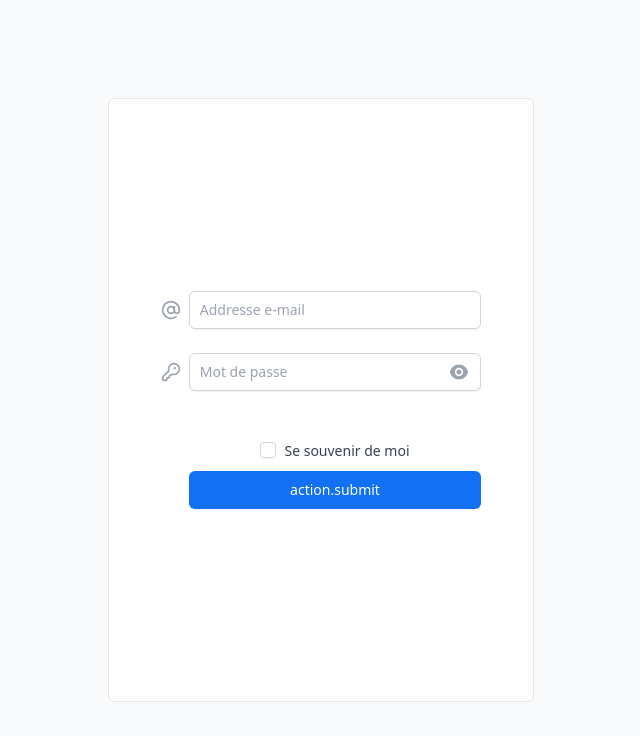
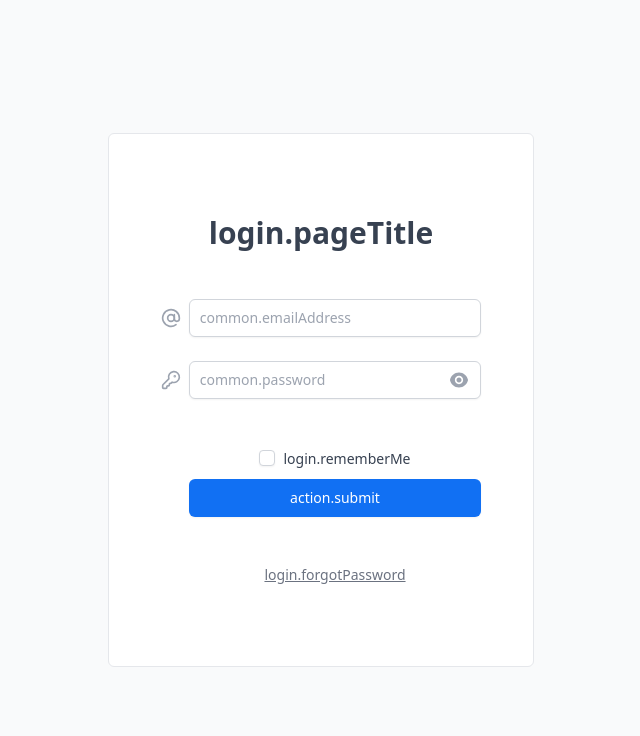
Before and after one commit to progillesmbissileu-sys/solar-sys-app, a Next.js app in the folder apps/admin/: page /login in a window 1280 px wide. Shown: the top 736 px of the page, without its empty margins (319-959 px from the left). Built offline with nearby package versions, Linux system fonts and the light colour scheme.

Commit message:
update(admin): login form

```diff
--- a/apps/admin/src/modules/auth/ui/LoginView.tsx
+++ b/apps/admin/src/modules/auth/ui/LoginView.tsx
@@ -11,7 +11,12 @@ import { AtSign, KeyRound } from "lucide-react"
 export default function LoginView() {
   return (
     <div className="h-screen w-screen content-center">
-      <div className="mx-auto rounded-md border bg-white p-3 py-48 xl:w-1/3">
+      <div className="mx-auto flex h-2/3 flex-col justify-center gap-y-12 rounded-md border bg-white p-3 xl:w-1/3">
+        <div className="flex items-center justify-center">
+          <h1 className="text-3xl font-bold text-gray-700 dark:text-gray-100">
+            login.pageTitle
+          </h1>
+        </div>
         <div className="mx-auto w-4/5">
           <FormWrapper
             schema={z.object({ email: z.email(), password: z.string() })}
@@ -26,7 +31,10 @@ export default function LoginView() {
                   />
                 </div>
                 <div className="w-full">
-                  <FormField.Email name="email" placeholder="Addresse e-mail" />
+                  <FormField.Email
+                    name="email"
+                    placeholder="common.emailAddress"
+                  />
                 </div>
               </div>
               <div
@@ -42,7 +50,7 @@ export default function LoginView() {
                 <div className="w-full">
                   <FormField.Password
                     name="password"
-                    placeholder="Mot de passe"
+                    placeholder="common.password"
                   />
                 </div>
               </div>
@@ -50,7 +58,7 @@ export default function LoginView() {
                 <div className="flex items-center gap-x-2">
                   <FormField.Checkbox name="remember" />
                   <span className="text-sm text-gray-700">
-                    Se souvenir de moi
+                    login.rememberMe
                   </span>
                 </div>
                 <FormComponent.SubmitButton
@@ -61,6 +69,13 @@ export default function LoginView() {
             </div>
           </FormWrapper>
         </div>
+        <div className="pl-7">
+          <p className="text-center text-sm text-gray-500 dark:text-gray-400">
+            <a href="#" className="underline">
+              login.forgotPassword
+            </a>
+          </p>
+        </div>
       </div>
     </div>
   )
--- a/apps/admin/src/shared/ui/organisms/Form/withFieldContext.tsx
+++ b/apps/admin/src/shared/ui/organisms/Form/withFieldContext.tsx
@@ -18,9 +18,14 @@ export function withFieldContext<TProps extends object>(
     const { label, className, name, ...componentProps } = props
     const field = useFieldContext<InputValue>()
 
+    const isFieldValid = field.state.meta.isValid
+
     return (
+      <div className={cx("relative", className)}>
         <div
-        className={cx("text-foreground dark:text-foreground-dark", className)}
+          className={cx("mb-0 transition-all duration-200 ease-linear", {
+            "mb-3": !isFieldValid,
+          })}
         >
           {label && <Label>{label}</Label>}
           <Component
@@ -29,13 +34,18 @@ export function withFieldContext<TProps extends object>(
             defaultValue={field.state.value}
             onChange={(e: any) => field.handleChange(e.target?.value || e)}
           />
-        {!field.state.meta.isValid && (
-          <div>
-            <span className="font-montserrat-sans mt-1.5 block text-xs italic text-red-600">
-              {field.state.meta.errors.map((err: any) => err?.message)?.at(0)}
+        </div>
+        <div
+          className={cx(
+            "absolute bottom-0 text-transparent transition-all delay-200 duration-200 ease-linear",
+            { "-bottom-6 text-green-600": !isFieldValid },
+          )}
+        >
+          <span className="font-montserrat-sans block text-sm">
+            {!isFieldValid &&
+              field.state.meta.errors.map((err: any) => err?.message)?.at(0)}
           </span>
         </div>
-        )}
       </div>
     )
   }
```
Lines whose indentation alone changed are shown as unchanged.
